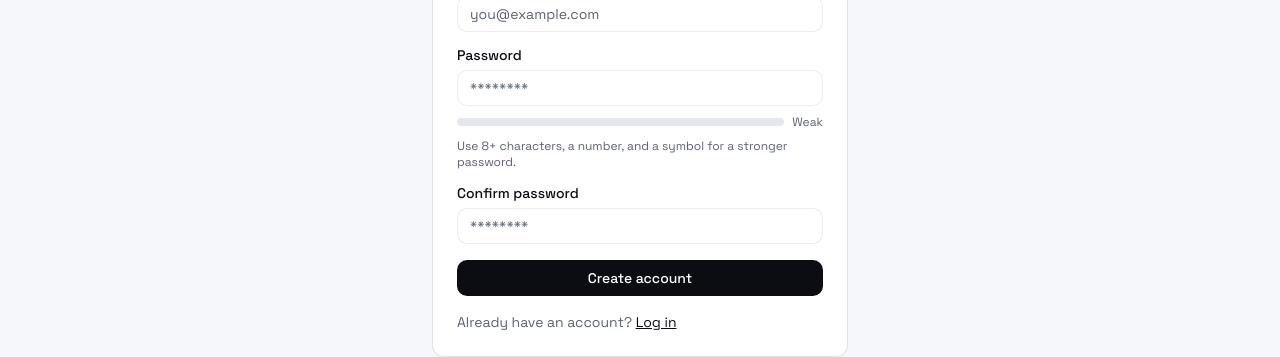
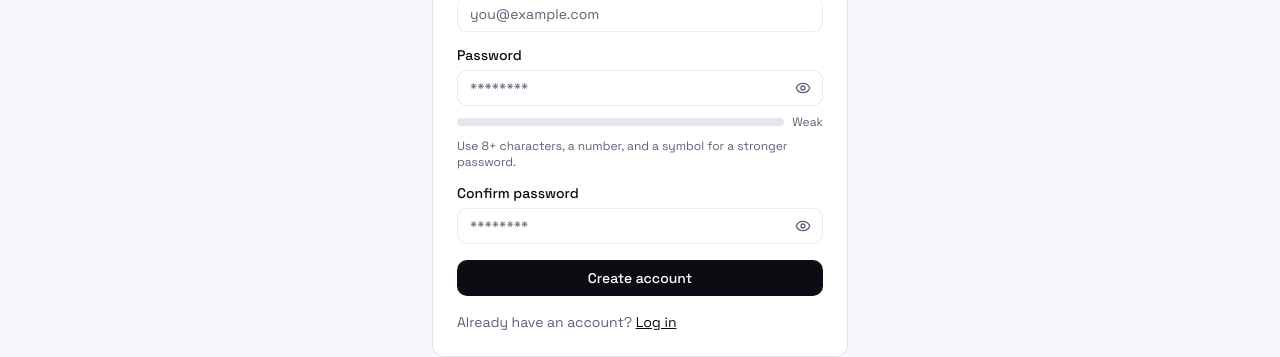
Before and after one commit to devdanny2024/UK-Dropshipping, a Next.js app in the folder apps/client/: page /signup in a window 1280 px wide. Shown: the part 436-793 px from the top of the page. Built offline with nearby package versions, Linux system fonts and the light colour scheme; no server answers.

Commit message:
Add password visibility toggles

```diff
--- a/apps/client/app/signup/page.tsx
+++ b/apps/client/app/signup/page.tsx
@@ -3,6 +3,7 @@
 import Link from 'next/link';
 import { useRouter, useSearchParams } from 'next/navigation';
 import { Suspense, useMemo, useState } from 'react';
+import { Eye, EyeOff } from 'lucide-react';
 import { Card, CardContent, CardDescription, CardHeader, CardTitle } from '@/app/components/ui/card';
 import { Button } from '@/app/components/ui/button';
 import { Input } from '@/app/components/ui/input';
@@ -23,6 +24,8 @@
   const [error, setError] = useState<string | null>(null);
   const [password, setPassword] = useState('');
   const [confirmPassword, setConfirmPassword] = useState('');
+  const [showPassword, setShowPassword] = useState(false);
+  const [showConfirmPassword, setShowConfirmPassword] = useState(false);
   const apiBase = process.env.NEXT_PUBLIC_API_BASE_URL ?? '/api/proxy';
 
   const passwordScore = useMemo(() => {
@@ -127,15 +130,25 @@
               </div>
               <div className="space-y-2">
                 <Label htmlFor="password">Password</Label>
+                <div className="relative">
                   <Input
                     id="password"
                     name="password"
-                  type="password"
+                    type={showPassword ? 'text' : 'password'}
                     placeholder="********"
                     value={password}
                     onChange={(event) => setPassword(event.target.value)}
                     required
                   />
+                  <button
+                    type="button"
+                    onClick={() => setShowPassword((value) => !value)}
+                    className="absolute right-3 top-2.5 text-muted-foreground hover:text-foreground"
+                    aria-label={showPassword ? 'Hide password' : 'Show password'}
+                  >
+                    {showPassword ? <EyeOff className="h-4 w-4" /> : <Eye className="h-4 w-4" />}
+                  </button>
+                </div>
                 <div className="space-y-2">
                   <div className="flex items-center gap-2">
                     <div className="h-2 flex-1 rounded-full bg-muted">
@@ -159,15 +172,25 @@
               </div>
               <div className="space-y-2">
                 <Label htmlFor="confirmPassword">Confirm password</Label>
+                <div className="relative">
                   <Input
                     id="confirmPassword"
                     name="confirmPassword"
-                  type="password"
+                    type={showConfirmPassword ? 'text' : 'password'}
                     placeholder="********"
                     value={confirmPassword}
                     onChange={(event) => setConfirmPassword(event.target.value)}
                     required
                   />
+                  <button
+                    type="button"
+                    onClick={() => setShowConfirmPassword((value) => !value)}
+                    className="absolute right-3 top-2.5 text-muted-foreground hover:text-foreground"
+                    aria-label={showConfirmPassword ? 'Hide password' : 'Show password'}
+                  >
+                    {showConfirmPassword ? <EyeOff className="h-4 w-4" /> : <Eye className="h-4 w-4" />}
+                  </button>
+                </div>
               </div>
               {error && <p className="text-sm text-destructive">{error}</p>}
               <Button className="w-full" type="submit" disabled={isSubmitting}>
```
Lines whose indentation alone changed are shown as unchanged.
